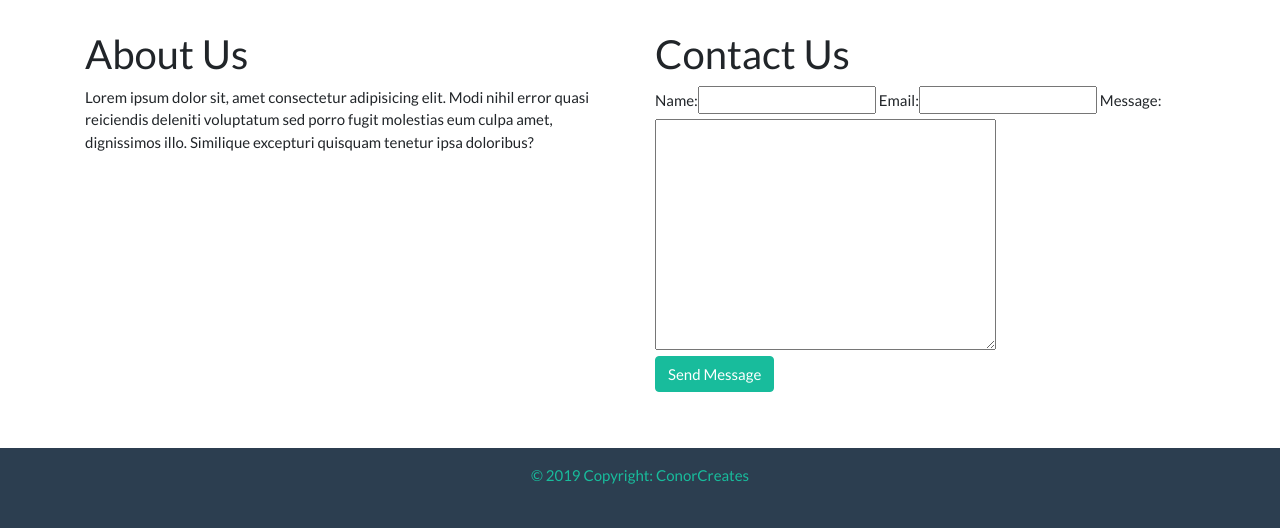
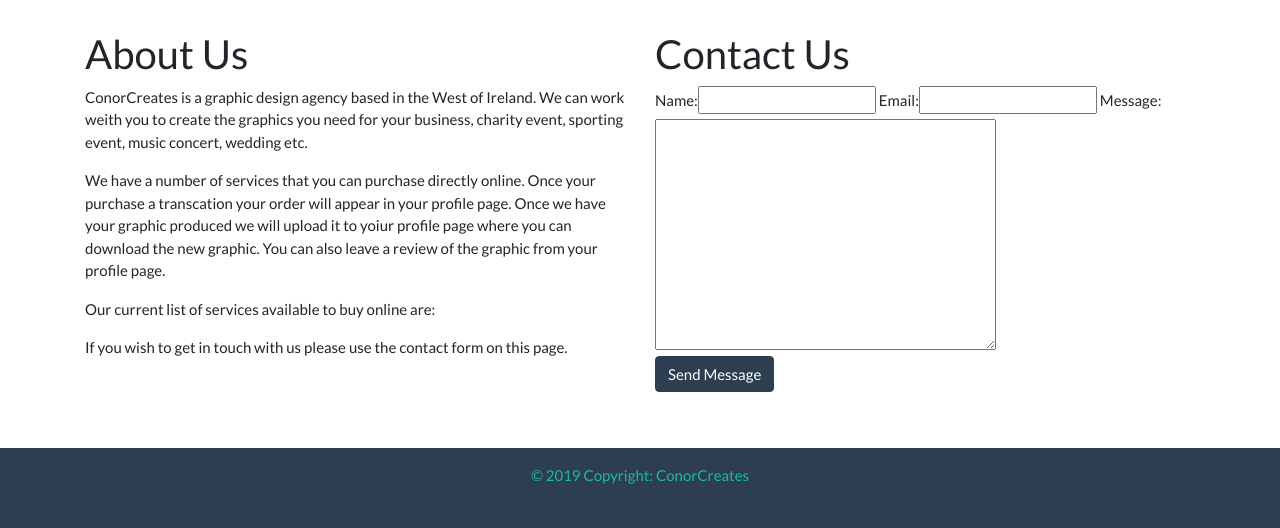
Before and after one commit to walshyc/conor-creates, a Django app: page /about/ in a window 1280 px wide. Shown: the part 345-873 px from the top of the page. Run offline with Django 3.2, Linux system fonts and the light colour scheme; data that the repository does not hold is empty; some libraries are stand-ins or nearby versions.

Commit message:
updated about page with real info

```diff
--- a/about/templates/about.html
+++ b/about/templates/about.html
@@ -5,14 +5,29 @@
 {% block content %}
 <div class="jumbotron" id="about-jumbo">
 
-  </div>
+</div>
 <div class="row">
     <div class="col-12 col-lg-6">
         <h2>About Us</h2>
-        <p>Lorem ipsum dolor sit, amet consectetur adipisicing elit. Modi nihil error quasi reiciendis deleniti
-            voluptatum sed
-            porro fugit molestias eum culpa amet, dignissimos illo. Similique excepturi quisquam tenetur ipsa doloribus?
+        <p>ConorCreates is a graphic design agency based in the West of Ireland. We can work weith you to create the
+            graphics you need for your business, charity event, sporting event, music concert, wedding etc.
         </p>
+        <p>
+            We have a number of services that you can purchase directly online. Once your purchase a transcation your
+            order will appear in your profile page. Once we have your graphic produced we will upload it to yoiur
+            profile page where you can download the new graphic. You can also leave a review of the graphic from your profile page.
+        </p>
+        <p>
+            Our current list of services available to buy online are:
+        </p>
+        <ul>
+            {% for service in services %}
+            <li>
+               <a href="{% url 'single-service' service.id %}">{{ service.name }}</a>
+            </li>
+            {% endfor %}
+        </ul>
+        <p>If you wish to get in touch with us please use the contact form on this page.</p>
     </div>
     <div class="col-12 col-lg-6 mb-2">
         <h2>Contact Us</h2>
@@ -20,7 +35,7 @@
             {% csrf_token %}
             {{ form| as_bootstrap }}
             <br>
-            <button type="submit" class="btn btn-success">Send Message</button>
+            <button type="submit" class="btn btn-primary">Send Message</button>
         </form>
     </div>
 </div>
--- a/about/views.py
+++ b/about/views.py
@@ -1,11 +1,12 @@
 from django.shortcuts import render, redirect, reverse
 from django.contrib import messages
 from django.core.mail import send_mail
-from .forms import ContactUsForm
+from services.models import Service
+from about.forms import ContactUsForm
 
 
 def about_page(request):
-
+    services = Service.objects.all()
     if request.method == 'POST':
         form = ContactUsForm(request.POST)
 
@@ -25,4 +26,4 @@
     else:
         form = ContactUsForm()
 
-    return render(request, 'about.html', {'form': form})
+    return render(request, 'about.html', {'form': form, 'services':services})
--- a/accounts/templates/injdex.html
+++ /dev/null
@@ -1,5 +0,0 @@
-{% extends 'base.html' %}
-{% block title %}Home - Conor Creates{% endblock title %}
-{% block heading %}Home{% endblock heading %}
-{% block content %}
-{% endblock content %}
--- a/accounts/templates/profile.html
+++ b/accounts/templates/profile.html
@@ -69,7 +69,7 @@
         {{ user_update_form| as_bootstrap }}
       </fieldset>
       <div class="form-group">
-        <button class="btn btn-success" type="submit">Update</button>
+        <button class="btn btn-primary" type="submit">Update</button>
       </div>
     </form>
   </div>
--- a/services/templates/services.html
+++ b/services/templates/services.html
@@ -20,7 +20,7 @@
                 </div>
                 <div class="col-md-8 px-3 mt-2 mb-3">
                     <div class="card-block px-3">
-                        <a href="{% url 'single-service' service.id %}"><h4 class="card-title">{{ service.name }}</h4></a>
+                        <a href="{% url 'single-service' service.id %}"><h4 class="card-title text-primary">{{ service.name }}</h4></a>
                         <p class="card-text">{{ service.description }}</p>
                         <a href="{% url 'single-service' service.id %}" class="btn btn-primary">Buy Now</a>
                     </div>
```
